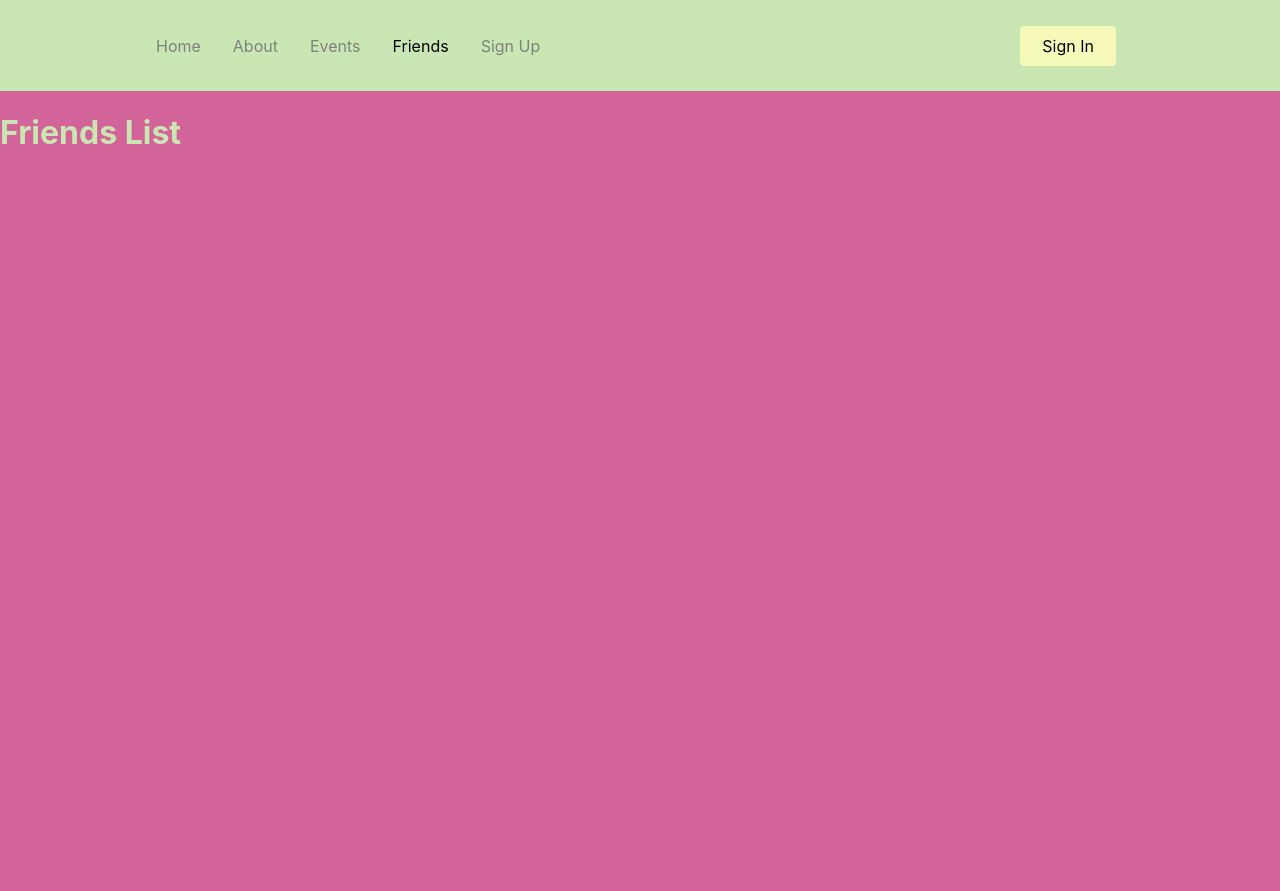
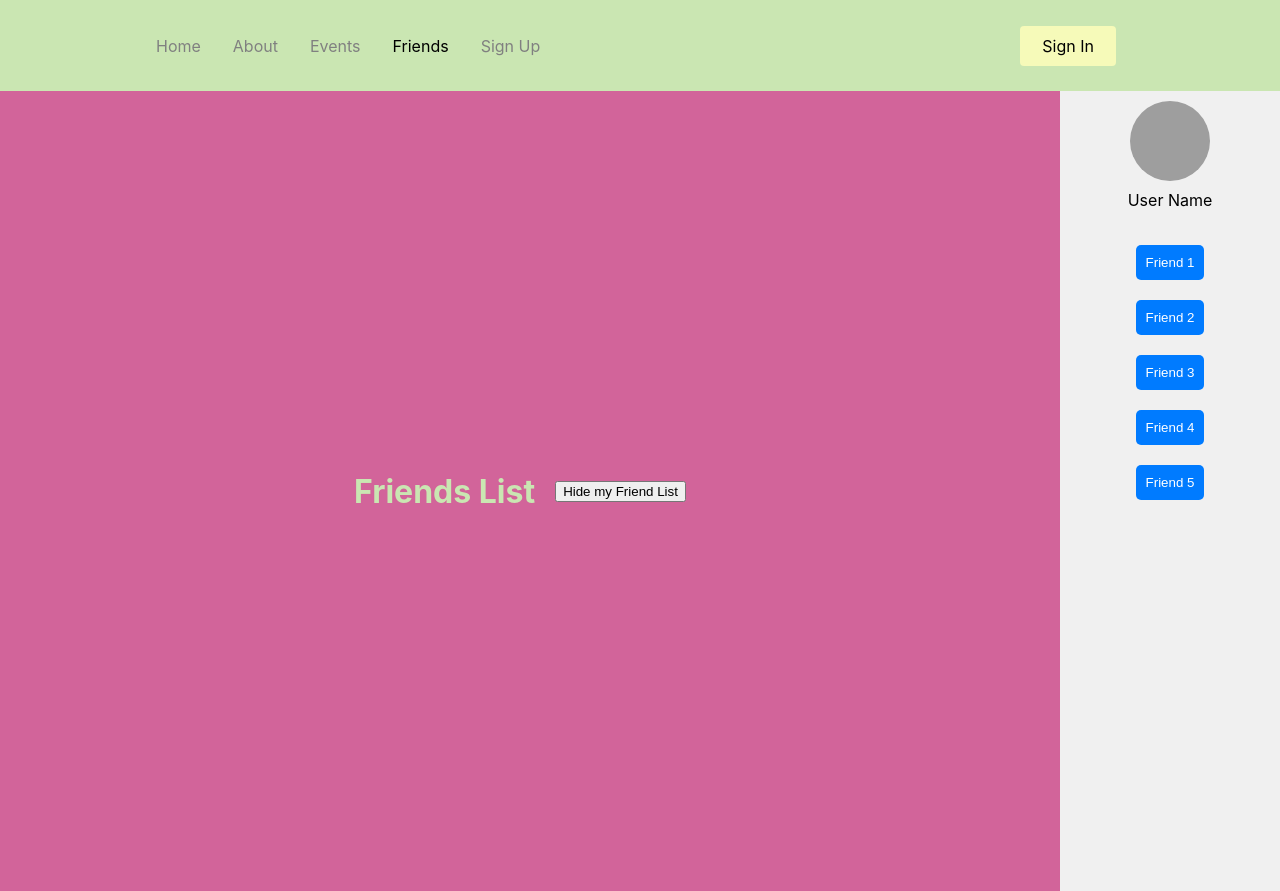
Before and after one commit to UofT-UTSC-CS-sandbox/Rendezvous, a React (Create React App) app in the folder rendezvous_app/: page /friends in a window 1280 px wide. Built offline with nearby package versions, Linux system fonts and the light colour scheme; grey boxes are pictures that could not be loaded.

Commit message:
modify Friend page with friend list

```diff
--- a/rendezvous_app/package.json
+++ b/rendezvous_app/package.json
@@ -10,13 +10,13 @@
     "react-dom": "^18.2.0",
     "react-icons": "^4.12.0",
     "react-router-dom": "^6.16.0",
-    "react-scripts": "^3.0.1",
+    "react-scripts": "^3.4.4",
     "styled-components": "^5.3.10",
     "web-vitals": "^2.1.4"
   },
   "scripts": {
-    "start": "react-scripts start",
-    "build": "react-scripts build",
+    "start": "react-scripts --openssl-legacy-provider start",
+    "build": "react-scripts --openssl-legacy-provider build",
     "test": "react-scripts test",
     "eject": "react-scripts eject"
   },
--- a/rendezvous_app/src/Pages/friends.js
+++ b/rendezvous_app/src/Pages/friends.js
@@ -1,16 +1,70 @@
-import React from "react";
+import React, { useState } from "react";
 
 const Friends = () => {
+    const [sidebarVisible, setSidebarVisible] = useState(true);
+
+    const friendbtn = {
+        margin: "10px",
+        padding: "10px",
+        backgroundColor: "#007BFF",
+        color: "white",
+        border: "none",
+        borderRadius: "5px",
+        cursor: "pointer",
+    };
+
+    const toggleSidebarVisibility = () => {
+        setSidebarVisible(!sidebarVisible);
+    };
+
     return (
         <div
             style={{
                 display: "flex",
-                justifyContent: "centre",
-                alignItems: "centre",
                 height: "100vh",
             }}
         >
-            <h1>Friends List</h1>
+            <div
+                style={{
+                    flex: 1,
+                    display: "flex",
+                    justifyContent: "center",
+                    alignItems: "center",
+                }}
+            >
+                <h1>Friends List</h1> <br></br>
+                <div>
+                <button onClick={toggleSidebarVisibility} style={{ margin: "20px" }}>
+                    {sidebarVisible ? "Hide my Friend List" : "Show my Friend List"}
+                </button>
+                </div>
+            </div>
+            {sidebarVisible && (
+                <div
+                    style={{
+                        width: "200px",
+                        backgroundColor: "#f0f0f0",
+                        display: "flex",
+                        flexDirection: "column",
+                        alignItems: "center",
+                        padding: "10px",
+                    }}
+                >
+                <div style={{ marginBottom: "20px", textAlign: "center" }}>
+                    <img
+                        src="https://www.w3schools.com/w3images/avatar2.png"
+                        alt="Avatar"
+                        style={{ width: "80px", height: "80px", borderRadius: "50%" }}
+                    />
+                    <p style={{ margin: "5px 0", fontSize: "16px", color:"#000" }}>User Name</p>
+                    </div>
+                    <button style={friendbtn}>Friend 1</button>
+                    <button style={friendbtn}>Friend 2</button>
+                    <button style={friendbtn}>Friend 3</button>
+                    <button style={friendbtn}>Friend 4</button>
+                    <button style={friendbtn}>Friend 5</button>
+                </div>
+            )}
         </div>
     );
 };
```
Also changed, not shown: 2 other files (tests, documents, lock files or other folders).
